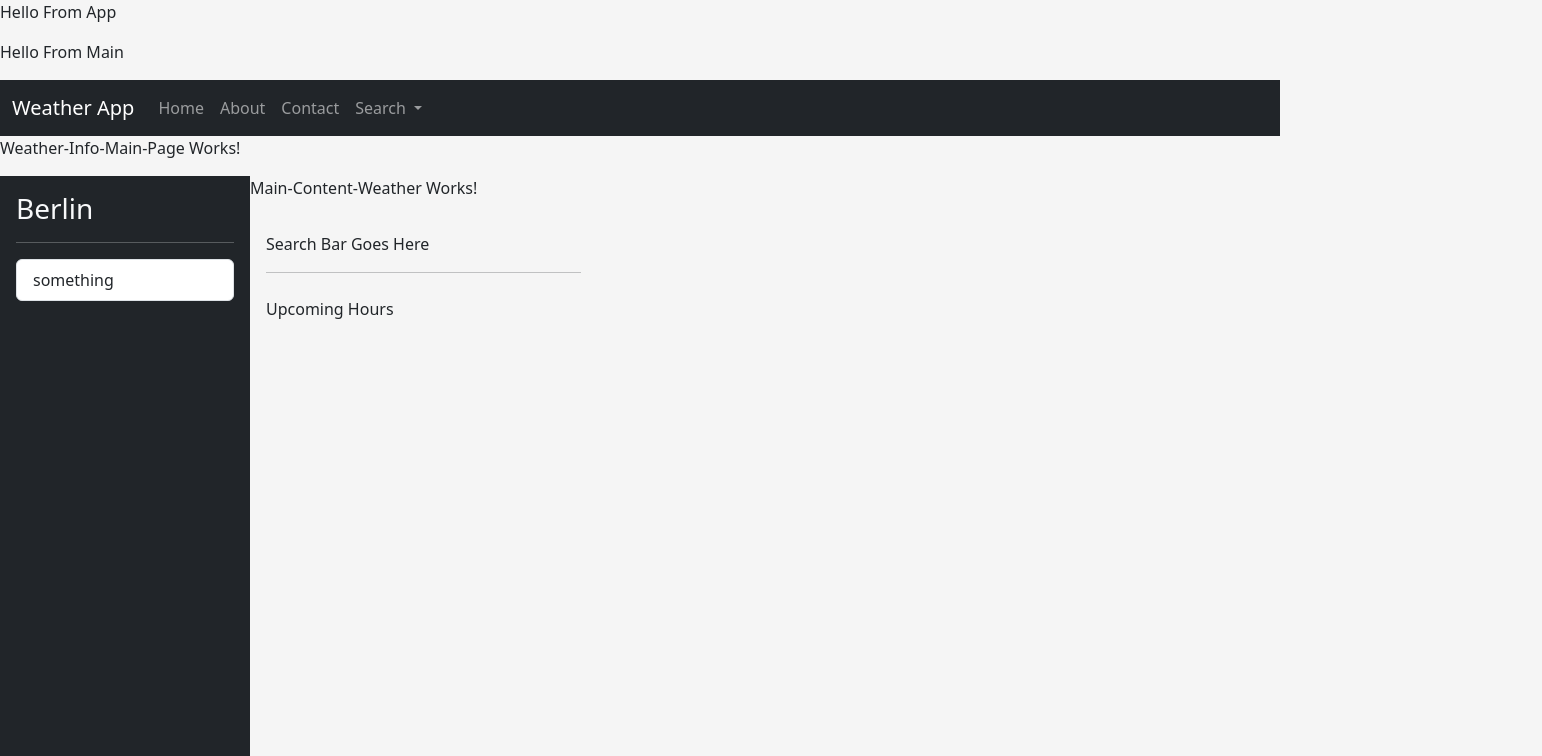
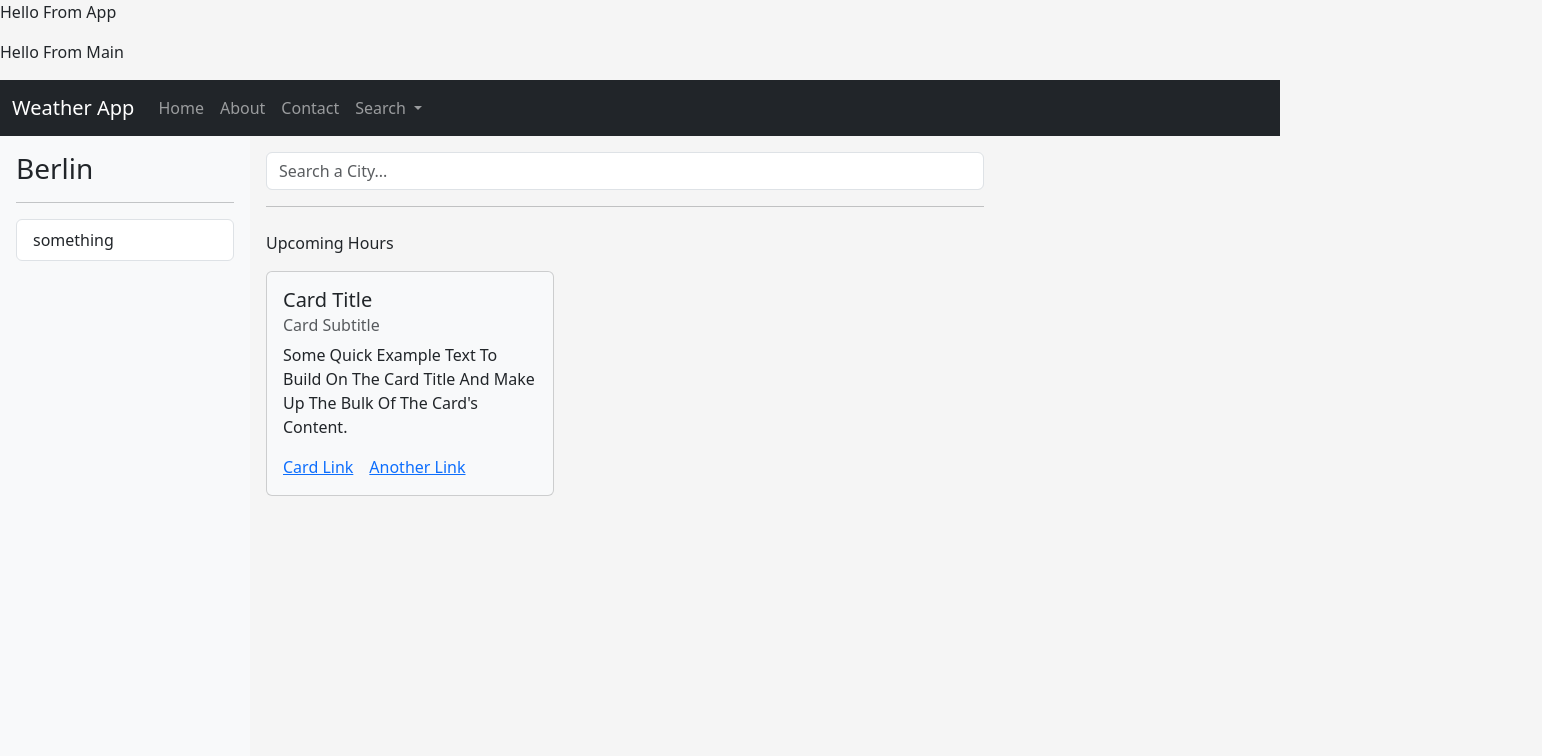
Before and after one commit to sebas524/weather-app, an Angular app: page /main/weather-info in a window 1280 px wide. Shown: the top 756 px of the page, 1542 px wide, since content can reach past the window. Built offline with nearby package versions, Linux system fonts and the light colour scheme.

Commit message:
before api call, included interface

```diff
--- a/src/app/main/components/main-content-weather/main-content-weather.component.html
+++ b/src/app/main/components/main-content-weather/main-content-weather.component.html
@@ -1,14 +1,28 @@
-<p>main-content-weather works!</p>
-
 <div class="row p-3">
-  <div class="col-12">
+  <div class="col-12 col-md-6 col-lg-7">
     <!-- TODO: add searchBar -->
-    <p>search bar goes here</p>
+    <shared-search-bar
+      barPlaceholder="Search a City..."
+      (onValue)="searchCityWeather($event)"
+    ></shared-search-bar>
     <hr />
   </div>
 
   <div class="col-12 pt-2">
     <!-- TODO: add upcoming hours -->
     <p>upcoming hours</p>
+    <!-- ! CARD -->
+    <div class="card bg-light" style="width: 18rem">
+      <div class="card-body">
+        <h5 class="card-title">Card title</h5>
+        <h6 class="card-subtitle mb-2 text-body-secondary">Card subtitle</h6>
+        <p class="card-text">
+          Some quick example text to build on the card title and make up the
+          bulk of the card's content.
+        </p>
+        <a href="#" class="card-link">Card link</a>
+        <a href="#" class="card-link">Another link</a>
+      </div>
+    </div>
   </div>
 </div>
--- a/src/app/main/components/main-content-weather/main-content-weather.component.ts
+++ b/src/app/main/components/main-content-weather/main-content-weather.component.ts
@@ -5,4 +5,8 @@ import { Component } from '@angular/core';
   templateUrl: './main-content-weather.component.html',
   styles: [],
 })
-export class MainContentWeatherComponent {}
+export class MainContentWeatherComponent {
+  searchCityWeather(city: string) {
+    console.log('capital being searched: ', city);
+  }
+}
--- a/src/app/main/components/sidebar-weather/sidebar-weather.component.html
+++ b/src/app/main/components/sidebar-weather/sidebar-weather.component.html
@@ -1,7 +1,7 @@
 <!-- ! SIDEBAR -->
-<div class="bg-dark border-right p-3" id="sidebar">
-  <h3 class="text-light">Berlin</h3>
-  <hr class="text-light" />
+<div class="bg-light border-right p-3" id="sidebar">
+  <h3 class=>Berlin</h3>
+  <hr />
 
   <div class="list-group list-reset">
     <button class="list-group-item list-group-item-action">something</button>
--- a/src/app/main/main-layout/pages/weather-info-main-page/weather-info-main-page.component.html
+++ b/src/app/main/main-layout/pages/weather-info-main-page/weather-info-main-page.component.html
@@ -1,6 +1,7 @@
-<p>weather-info-main-page works!</p>
-
 <div class="d-flex">
   <component-sidebar-weather></component-sidebar-weather>
-  <component-main-content-weather></component-main-content-weather>
+  <!-- * col-12 gives full extend length to that component. if needed, edit sizes inside component!  -->
+  <component-main-content-weather
+    class="col-12"
+  ></component-main-content-weather>
 </div>
--- a/src/app/shared/components/search-bar/search-bar.component.html
+++ b/src/app/shared/components/search-bar/search-bar.component.html
@@ -1,5 +1,3 @@
-<div class="row mt-5 mb-5">
-  <div class="col-sm-6">
 <input
   class="form-control"
   type="text"
@@ -7,5 +5,3 @@
   (keyup.enter)="valueEmitter(txtSearchInput.value)"
   [placeholder]="barPlaceholder"
 />
-  </div>
-</div>
```
Also changed, not shown: src/app/main/interfaces/weatherAPI.interface.ts (added, +55 -0 lines), src/app/main/services/my-weather.service.ts (added, +9 -0 lines). Lines whose indentation alone changed are shown as unchanged.
